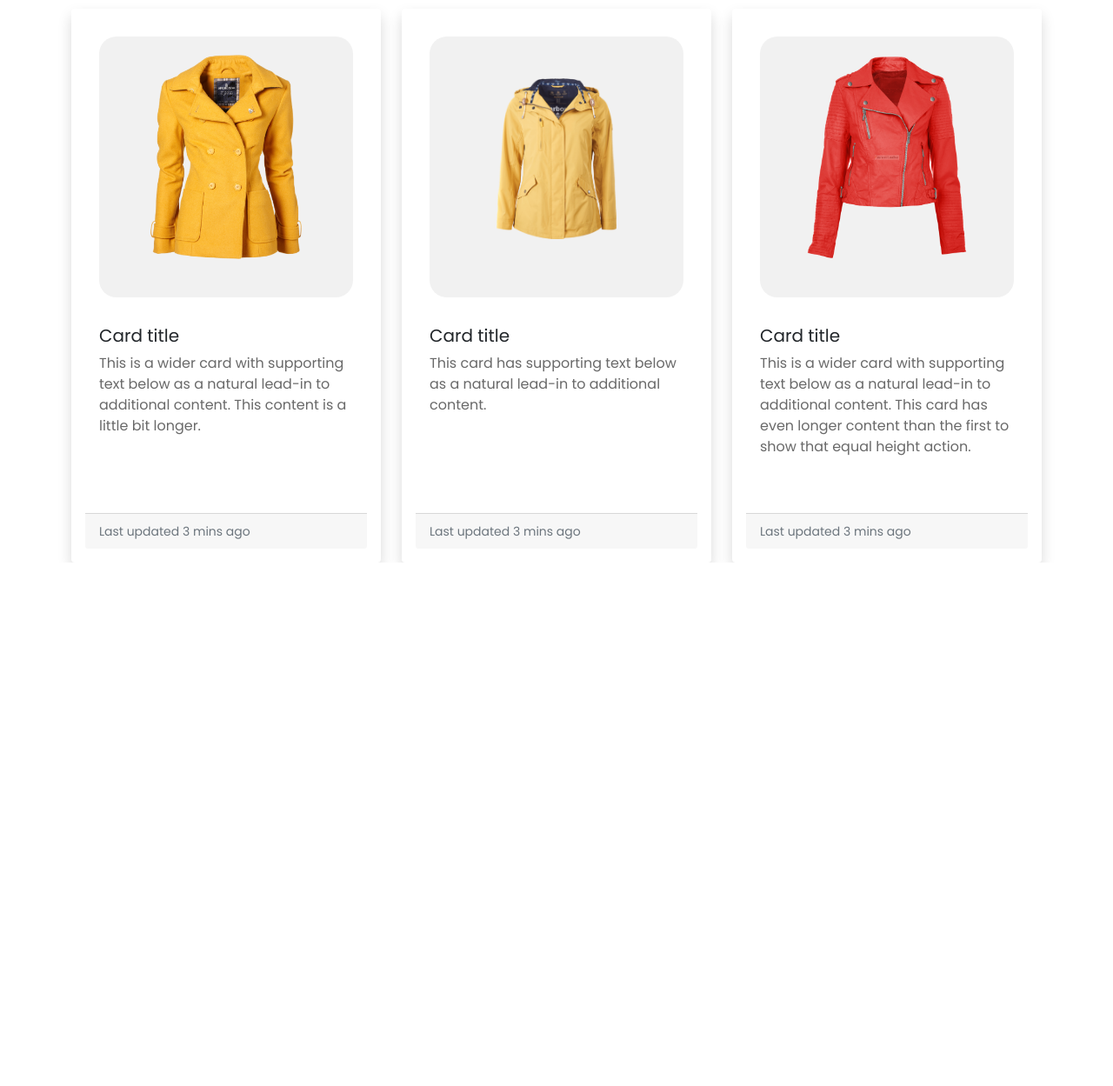
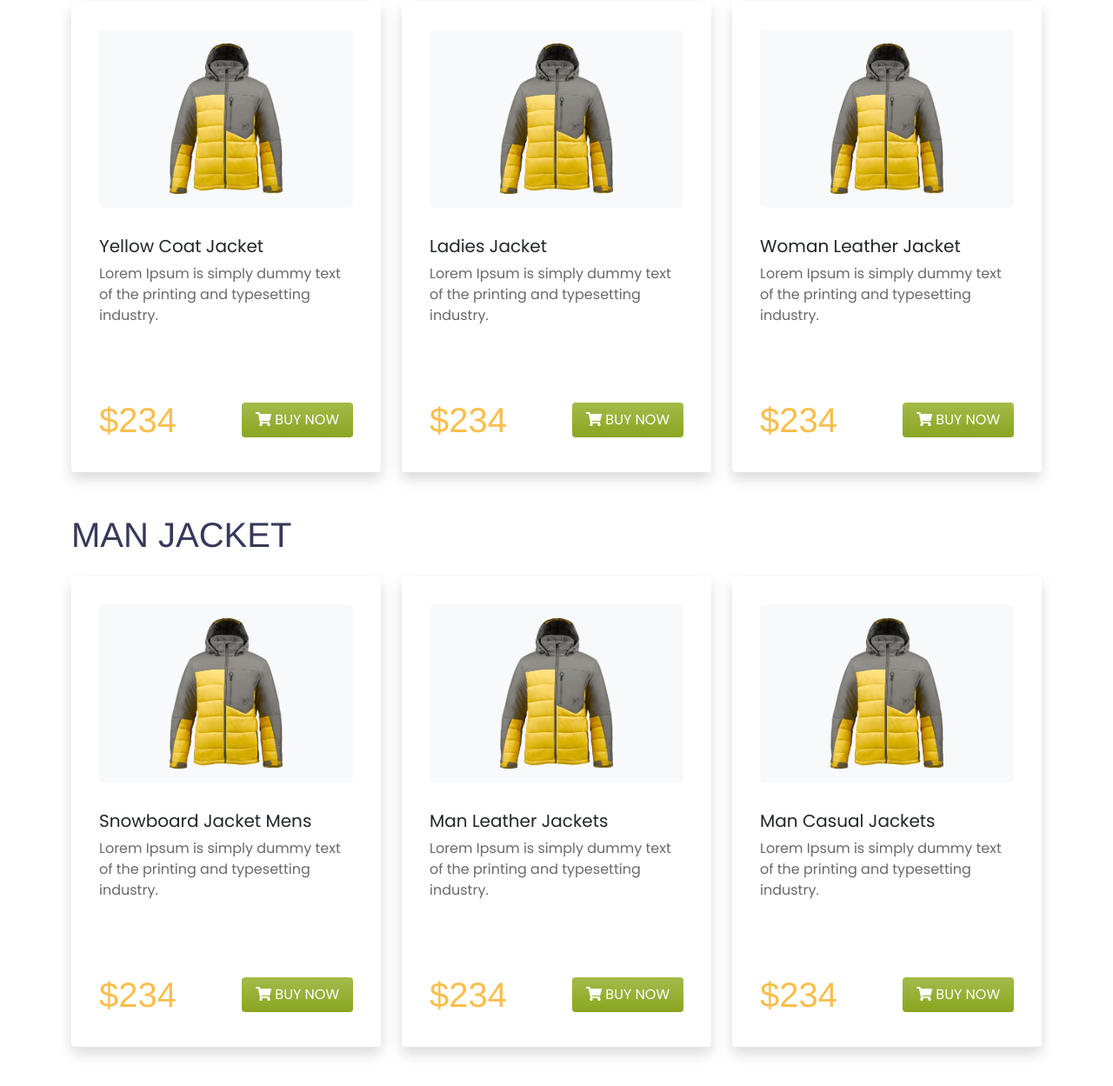
Before and after one commit to Sabbir185/penguin-fashion, a plain HTML site: page index.html in a window 1280 px wide. Shown: the part 658-1907 px from the top of the page at 87% size. Before the commit the page ends 1305 px from the top, so only its background shows below. Drawn offline with Linux system fonts and the light colour scheme.

Commit message:
initially complete

```diff
--- a/css/style.css
+++ b/css/style.css
@@ -20,7 +20,7 @@ ul{
     font-weight: 800;
 }
 
-#front-h1{
+.front-h1{
     color: #FABE4C;
     font-family: 'Franklin Gothic Medium', 'Arial Narrow', Arial, sans-serif;
 }
@@ -37,9 +37,3 @@ ul{
 .border-n, .btn-color{
     border: none;
 }
-
-.card-div-h{
-    background-color: #F1F1F1;
-    height: 300px;
-    border-radius: 20px;
-}
--- a/index.html
+++ b/index.html
@@ -15,11 +15,12 @@
 
 <body>
   <header class="bg-color-pn">
-            <section class="container mt-3">
+    <section class="container pt-2">
       <nav class="navbar navbar-expand-lg navbar-light">
         <div class="container-fluid">
           <a class="navbar-brand" href="#"><img style="width: 250px;" src="images/Logo_Icon/Group 33072.png" alt=""></a>
-                      <button class="navbar-toggler" type="button" data-bs-toggle="collapse" data-bs-target="#navbarNav" aria-controls="navbarNav" aria-expanded="false" aria-label="Toggle navigation">
+          <button class="navbar-toggler" type="button" data-bs-toggle="collapse" data-bs-target="#navbarNav"
+            aria-controls="navbarNav" aria-expanded="false" aria-label="Toggle navigation">
             <span class="navbar-toggler-icon"></span>
           </button>
           <div class="collapse navbar-collapse" style="margin-left: 40%;" id="navbarNav">
@@ -46,11 +47,12 @@
       <div class="container front-line">
         <div class="row">
           <div class="col-md-6 col-sm-12 mt-5 pe-5 pb-5">
-                            <h1 id="front-h1">BE THE PENGUINS</h1>
+            <h1 class="front-h1">BE THE PENGUINS</h1>
             <h1 class="front-h11">OF WINTER</h1>
             <p class="mt-3">Lorem Ipsum is simply dummy text of the printing and typesetting industry.</p>
 
-                            <button class="btn btn-color pt-2 pb-2 ps-3 pe-3 mt-3"><i style="color: white;" class="fas fa-shopping-cart"></i> BUY NOW</button>
+            <button class="btn btn-color pt-2 pb-2 ps-3 pe-3 mt-3"><i style="color: white;"
+                class="fas fa-shopping-cart"></i> BUY NOW </button>
 
           </div>
           <div class="col-md-6 col-sm-12 pe-5">
@@ -63,56 +65,200 @@
 
 
   <main>
-            <section class="container mt-5 lady-jacket">
-                <h1 class="front-h11 pb-3">W0MAN JACKET</h1>
+
+    <section class="container mt-5">
+      <h1 class="front-h11 pb-3">WOMAN JACKET</h1>
       <div class="row row-cols-1 row-cols-md-3 g-4">
+        <div class="col-xl-4 col-lg-4 col-md-12 col-sm-12">
+          <div class="card h-100 border-0 shadow p-3 mb-5 bg-white rounded">
             <div class="col">
-                      <div class="card h-100 shadow p-3 mb-5 bg-white rounded border-n">
-                        <div class="m-3 card-div-h">
-                            <img class="d-block mx-auto img-fluid p-3" src="images/Image/SeekPng 1.png" class="card-img-top" style="width: 95%;" alt="...">
+              <div class="d-flex justify-content-center align-items-center bg-light p-3        rounded-3 m-3">
+                <img src="images/Image/image 11.png" class="card-img-top img-fluid w-50" alt="...">
               </div>
+              <div class="">
                 <div class="card-body">
-                          <h5 class="card-title">Card title</h5>
-                          <p class="card-text">This is a wider card with supporting text below as a natural lead-in to additional content. This content is a little bit longer.</p>
-                        </div>
-                        <div class="card-footer">
-                          <small class="text-muted">Last updated 3 mins ago</small>
+                  <h5 class="card-title">Yellow Coat Jacket</h5>
+                  <p class="card-text">Lorem Ipsum is simply dummy text of the printing and typesetting industry.</p>
                 </div>
               </div>
             </div>
+
+            <div class="card-footer d-flex align-items-center justify-content-between bg-white border-0">
+              <h1 class="mt-2 front-h1">$234</h1>
+              <p><button class="d-block btn btn-color pt-2 pb-2 ps-3 pe-3 mt-3"><i style="color: white;"
+                    class="fas fa-shopping-cart"></i> BUY NOW </button></p>
+            </div>
+
+          </div>
+        </div>
+
+        <div class="col-xl-4 col-lg-4 col-md-12 col-sm-12">
+          <div class="card h-100 border-0 shadow p-3 mb-5 bg-white rounded">
             <div class="col">
-                      <div class="card h-100 shadow p-3 mb-5 bg-white rounded border-n">
-                        <div class="m-3 card-div-h">
-                            <img class="d-block mx-auto img-fluid p-5" src="images/Image/PngItem_2597366 1.png" class="card-img-top" style="width: 80%;"  alt="...">
+              <div class="d-flex justify-content-center align-items-center bg-light p-3 rounded-3 m-3">
+                <img src="images/Image/image 11.png" class="card-img-top img-fluid w-50" alt="...">
               </div>
+              <div class="">
                 <div class="card-body">
-                          <h5 class="card-title">Card title</h5>
-                          <p class="card-text">This card has supporting text below as a natural lead-in to additional content.</p>
-                        </div>
-                        <div class="card-footer">
-                          <small class="text-muted">Last updated 3 mins ago</small>
+                  <h5 class="card-title">Ladies Jacket</h5>
+                  <p class="card-text">Lorem Ipsum is simply dummy text of the printing and typesetting industry.</p>
                 </div>
               </div>
             </div>
+
+            <div class="card-footer d-flex align-items-center justify-content-between bg-white border-0">
+              <h1 class="mt-2 front-h1">$234</h1>
+              <p><button class="d-block btn btn-color pt-2 pb-2 ps-3 pe-3 mt-3"><i style="color: white;"
+                    class="fas fa-shopping-cart"></i> BUY NOW </button></p>
+            </div>
+
+          </div>
+        </div>
+
+        <div class="col-xl-4 col-lg-4 col-md-12 col-sm-12">
+          <div class="card h-100 border-0 shadow p-3 mb-5 bg-white rounded">
             <div class="col">
-                        <div class="card h-100 shadow p-3 mb-5 bg-white rounded border-n">
-                            <div class="m-3 card-div-h">
-                                <img class="d-block mx-auto img-fluid p-3" src="images/Image/image 15.png" class="card-img-top"  style="width: 80%;"alt="...">
+              <div class="d-flex justify-content-center align-items-center bg-light p-3 rounded-3 m-3">
+                <img src="images/Image/image 11.png" class="card-img-top img-fluid w-50" alt="...">
               </div>
+              <div class="">
                 <div class="card-body">
-                                <h5 class="card-title">Card title</h5>
-                                <p class="card-text">This is a wider card with supporting text below as a natural lead-in to additional content. This card has even longer content than the first to show that equal height action.</p>
+                  <h5 class="card-title">Woman Leather Jacket</h5>
+                  <p class="card-text">Lorem Ipsum is simply dummy text of the printing and typesetting industry.</p>
                 </div>
-                            <div class="card-footer">
-                            <small class="text-muted">Last updated 3 mins ago</small>
+              </div>
+            </div>
+
+            <div class="card-footer d-flex align-items-center justify-content-between bg-white border-0">
+              <h1 class="mt-2 front-h1">$234</h1>
+              <p><button class="d-block btn btn-color pt-2 pb-2 ps-3 pe-3 mt-3"><i style="color: white;"
+                    class="fas fa-shopping-cart"></i> BUY NOW </button></p>
+            </div>
+
+          </div>
+        </div>
+    </section>
+
+
+    <section class="container mt-5">
+      <h1 class="front-h11 pb-3">MAN JACKET</h1>
+      <div class="row row-cols-1 row-cols-md-3 g-4">
+        <div class="col-xl-4 col-lg-4 col-md-12 col-sm-12">
+          <div class="card h-100 border-0 shadow p-3 mb-5 bg-white rounded">
+            <div class="col">
+              <div class="row-sm-12 d-flex justify-content-center align-items-center bg-light p-3 rounded-3 m-3">
+                <img src="images/Image/image 11.png" class="card-img-top img-fluid w-50" alt="...">
+              </div>
+              <div class="">
+                <div class="card-body">
+                  <h5 class="card-title">Snowboard Jacket Mens</h5>
+                  <p class="card-text">Lorem Ipsum is simply dummy text of the printing and typesetting industry.</p>
+                </div>
+              </div>
+            </div>
+
+            <div class="card-footer d-flex align-items-center justify-content-between bg-white border-0">
+              <h1 class="mt-2 front-h1">$234</h1>
+              <p><button class="d-block btn btn-color pt-2 pb-2 ps-3 pe-3 mt-3"><i style="color: white;"
+                    class="fas fa-shopping-cart"></i> BUY NOW </button></p>
+            </div>
+
+          </div>
+        </div>
+
+        <div class="col-xl-4 col-lg-4 col-md-12 col-sm-12">
+          <div class="card h-100 border-0 shadow p-3 mb-5 bg-white rounded">
+            <div class="col">
+              <div class="d-flex justify-content-center align-items-center bg-light p-3 rounded-3 m-3">
+                <img src="images/Image/image 11.png" class="card-img-top img-fluid w-50" alt="...">
+              </div>
+              <div class="">
+                <div class="card-body">
+                  <h5 class="card-title">Man Leather Jackets</h5>
+                  <p class="card-text">Lorem Ipsum is simply dummy text of the printing and typesetting industry.</p>
+                </div>
+              </div>
+            </div>
+
+            <div class="card-footer d-flex align-items-center justify-content-between bg-white border-0">
+              <h1 class="mt-2 front-h1">$234</h1>
+              <p><button class="d-block btn btn-color pt-2 pb-2 ps-3 pe-3 mt-3"><i style="color: white;"
+                    class="fas fa-shopping-cart"></i> BUY NOW </button></p>
+            </div>
+
+          </div>
+        </div>
+
+        <div class="col-xl-4 col-lg-4 col-md-12 col-sm-12">
+          <div class="card h-100 border-0 shadow p-3 mb-5 bg-white rounded">
+            <div class="col">
+              <div class="d-flex justify-content-center align-items-center bg-light p-3 rounded-3 m-3">
+                <img src="images/Image/image 11.png" class="card-img-top img-fluid w-50" alt="...">
+              </div>
+              <div class="">
+                <div class="card-body">
+                  <h5 class="card-title">Man Casual Jackets</h5>
+                  <p class="card-text">Lorem Ipsum is simply dummy text of the printing and typesetting industry.</p>
+                </div>
+              </div>
+            </div>
+
+            <div class="card-footer d-flex align-items-center justify-content-between bg-white border-0">
+              <h1 class="mt-2 front-h1">$234</h1>
+              <p><button class="d-block btn btn-color pt-2 pb-2 ps-3 pe-3 mt-3"><i style="color: white;"
+                    class="fas fa-shopping-cart"></i> BUY NOW </button></p>
+            </div>
+
+          </div>
+        </div>
+    </section>
+
+    <div class="container px-4 mt-5 p-5">
+      <div class="row g-5 d-flex align-items-center">
+        <div class="col-xl-6 col-lg-6 col-md-12 col-sm-12">
+          <div class="p-3 border bg-light d-flex align-items-center shadow-sm mb-3 bg-white rounded border-0">
+            <div class="">
+              <img class="img-fluid w-50 float-end me-4 mb-3" src="images/Logo_Icon/image 12.png" alt="">
+            </div>
+            <div class="ms-3">
+              <h4>Find the Perfect Fit</h4>
+              <p>Everybody is different, which is why we offer styles for every body</p>
+            </div>
+          </div>
+
+          <div class="p-3 border bg-light d-flex align-items-center shadow-sm mb-3 bg-white rounded border-0">
+            <div class="">
+              <img class="img-fluid w-50 float-end me-4 mb-3" src="images/Logo_Icon/image 13.png" alt="">
+            </div>
+            <div class="ms-3">
+              <h4>Find the Perfect Fit</h4>
+              <p>Everybody is different, which is why we offer styles for every body</p>
+            </div>
+          </div>
+
+          <div class="p-3 border bg-light d-flex align-items-center shadow-sm mb-3 bg-white rounded border-0">
+            <div class="">
+              <img class="img-fluid w-50 float-end me-4 mb-3" src="images/Logo_Icon/image 14.png" alt="">
+            </div>
+            <div class="ms-3">
+              <h4>Find the Perfect Fit</h4>
+              <p>Everybody is different, which is why we offer styles for every body</p>
+            </div>
+          </div>
+        </div>
+        <div class="col-xl-6 col-lg-6 col-md-12 col-sm-12">
+          <div class="p-3 border bg-white border-0">
+            <img class="w-100 img-fluid" src="images/Logo_Icon/XMLID 1.png" alt="">
           </div>
         </div>
       </div>
     </div>
-            </section>
+
+
   </main>
 
 
   <script src="js/bootstrap.bundle.min.js"></script>
 </body>
+
 </html>
```
Lines whose indentation alone changed are shown as unchanged.
